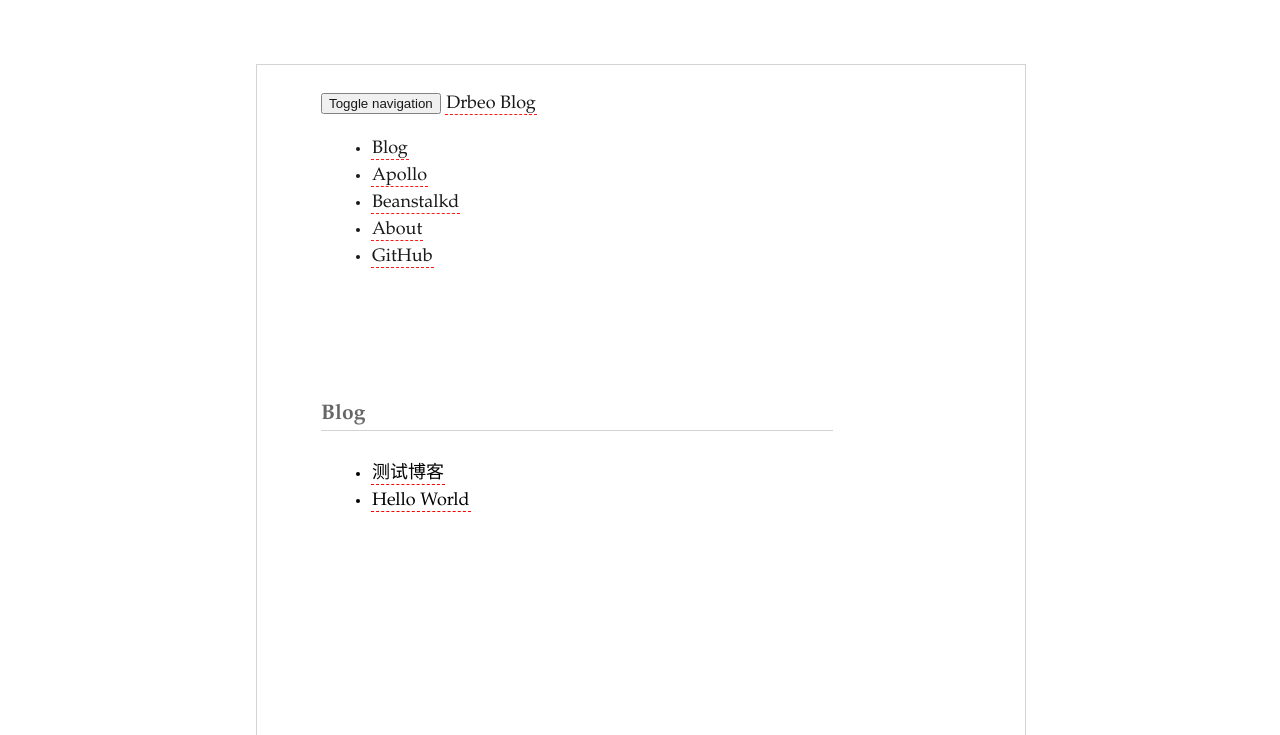
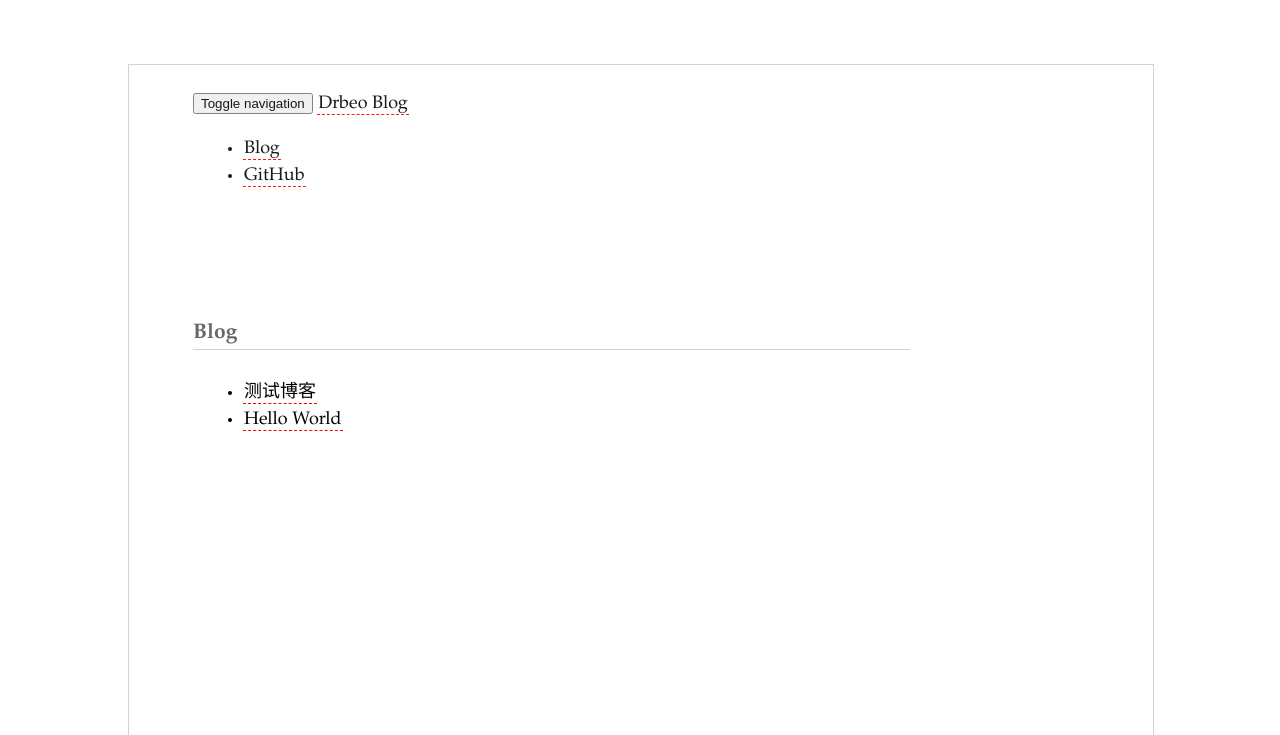
Before and after one commit to Drbeo/drbeo.github.io, a plain HTML site: page archives/2018/03/index.html in a window 1280 px wide. Shown: the top 735 px of the page. Drawn offline with Linux system fonts and the light colour scheme; files whose address does not match are found by name.

Commit message:
Site updated: 2018-03-20 02:07:19

```diff
--- a/archives/2018/03/index.html
+++ b/archives/2018/03/index.html
@@ -49,18 +49,6 @@
 
                     <li  class="active" >
                         <a href="/"> Blog</a>
-                    </li>
-
-                    <li >
-                        <a href="/apollo"> Apollo</a>
-                    </li>
-
-                    <li >
-                        <a href="/beanstalkd"> Beanstalkd</a>
-                    </li>
-
-                    <li >
-                        <a href="/about"> About</a>
                     </li>
 
                     <li >
--- a/css/desktop.css
+++ b/css/desktop.css
@@ -1,4 +1,4 @@
 body {
-  margin: 5% 20% 5% 20%;
-  width: 50%;
+  margin: 5% 10% 5% 10%;
+  width: 70%;
 }
```
Also changed, not shown: archives/2018/index.html (+0 -12 lines), archives/index.html (+0 -12 lines), index.html (+0 -12 lines), tags/JavaScript/index.html (+0 -12 lines), tags/Python/index.html (+0 -12 lines), tags/java/index.html (+0 -12 lines).
